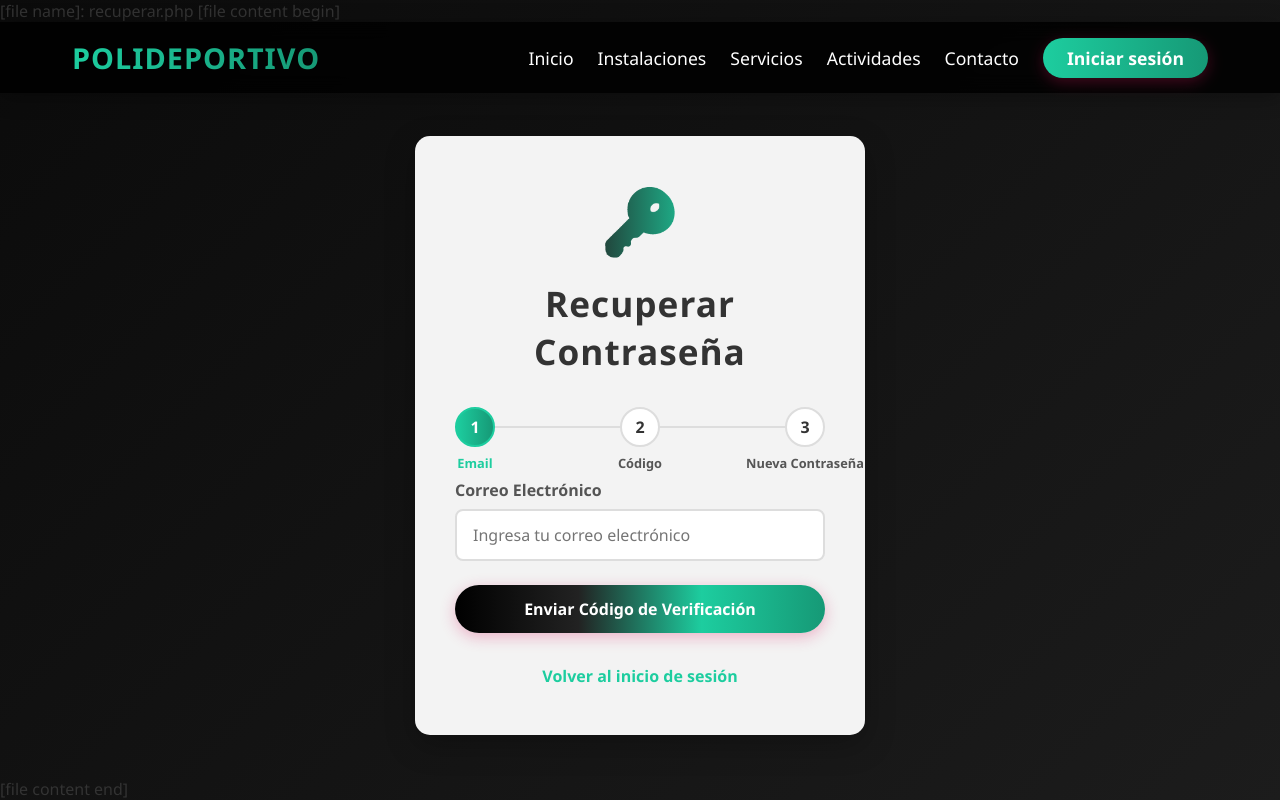
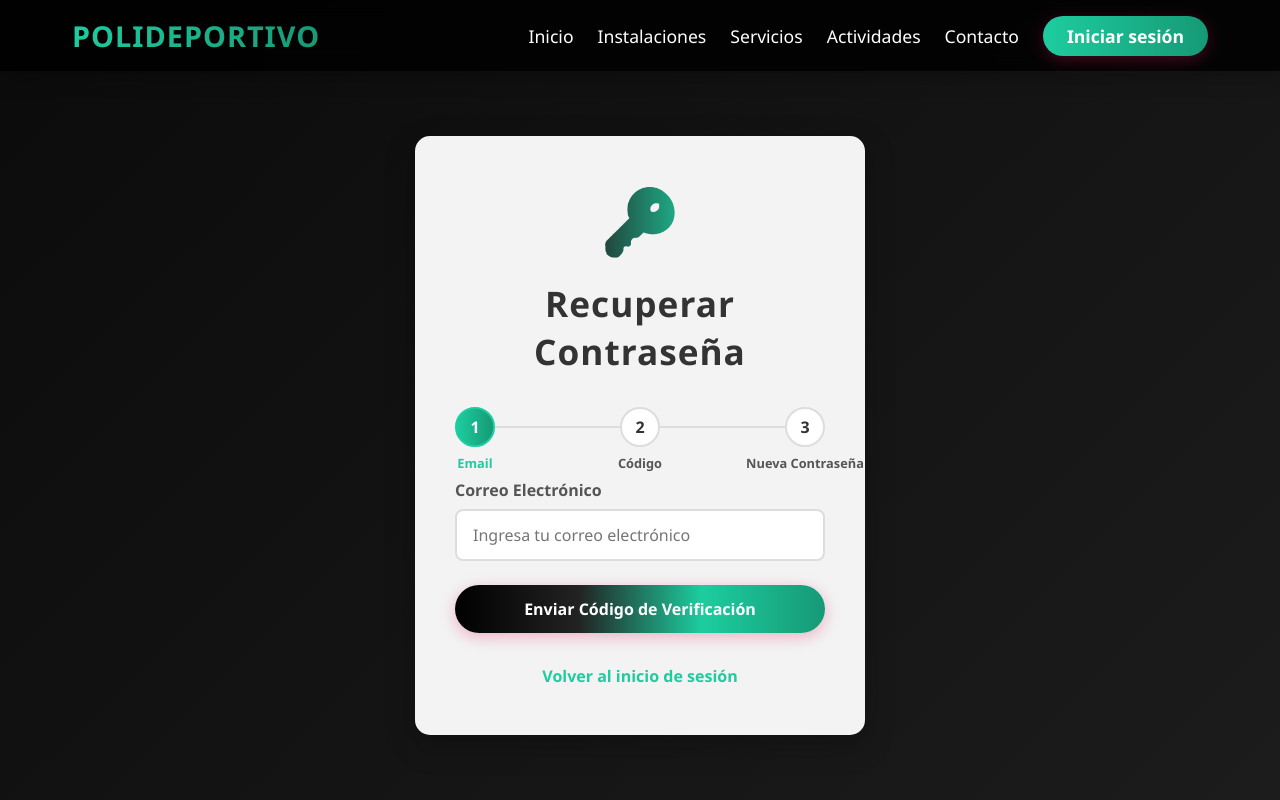
Before and after one commit to KailDemon/Gym, a PHP site: page /recuperar.php in a window 1280 px wide. Run offline with PHP 8.4, Linux system fonts and the light colour scheme.

Commit message:
Add files via upload

```diff
--- a/nuevo/recuperar.php
+++ b/nuevo/recuperar.php
@@ -1,5 +1,4 @@
-[file name]: recuperar.php
-[file content begin]
+
 <?php
 // Verifica si la sesión ya está iniciada
 if (session_status() === PHP_SESSION_NONE) {
@@ -638,4 +637,3 @@ header("Expires: 0");
     </script>
 </body>
 </html>
-[file content end]
```
